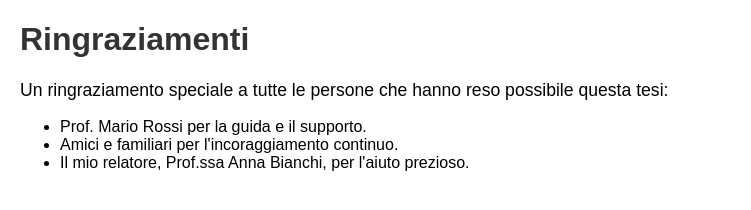
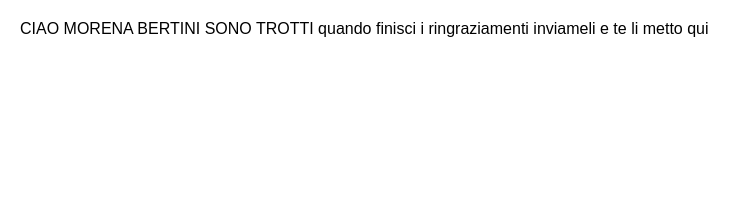
Before and after one commit to FrancescoTrotti14/github.io, a plain HTML site: page index.html in a window 1280 px wide. Shown: the whole page, without its empty margins (0-751 px from the left). Drawn offline with Linux system fonts and the light colour scheme.

Commit message:
Update index.html

```diff
--- a/index.html
+++ b/index.html
@@ -11,13 +11,7 @@
     </style>
 </head>
 <body>
-    <h1>Ringraziamenti</h1>
-    <p>Un ringraziamento speciale a tutte le persone che hanno reso possibile questa tesi:</p>
-    <ul>
-        <li>Prof. Mario Rossi per la guida e il supporto.</li>
-        <li>Amici e familiari per l'incoraggiamento continuo.</li>
-        <li>Il mio relatore, Prof.ssa Anna Bianchi, per l'aiuto prezioso.</li>
-        <!-- Aggiungi altri ringraziamenti qui -->
-    </ul>
+    CIAO MORENA BERTINI SONO TROTTI
+    quando finisci i ringraziamenti inviameli e te li metto qui
 </body>
 </html>
```
